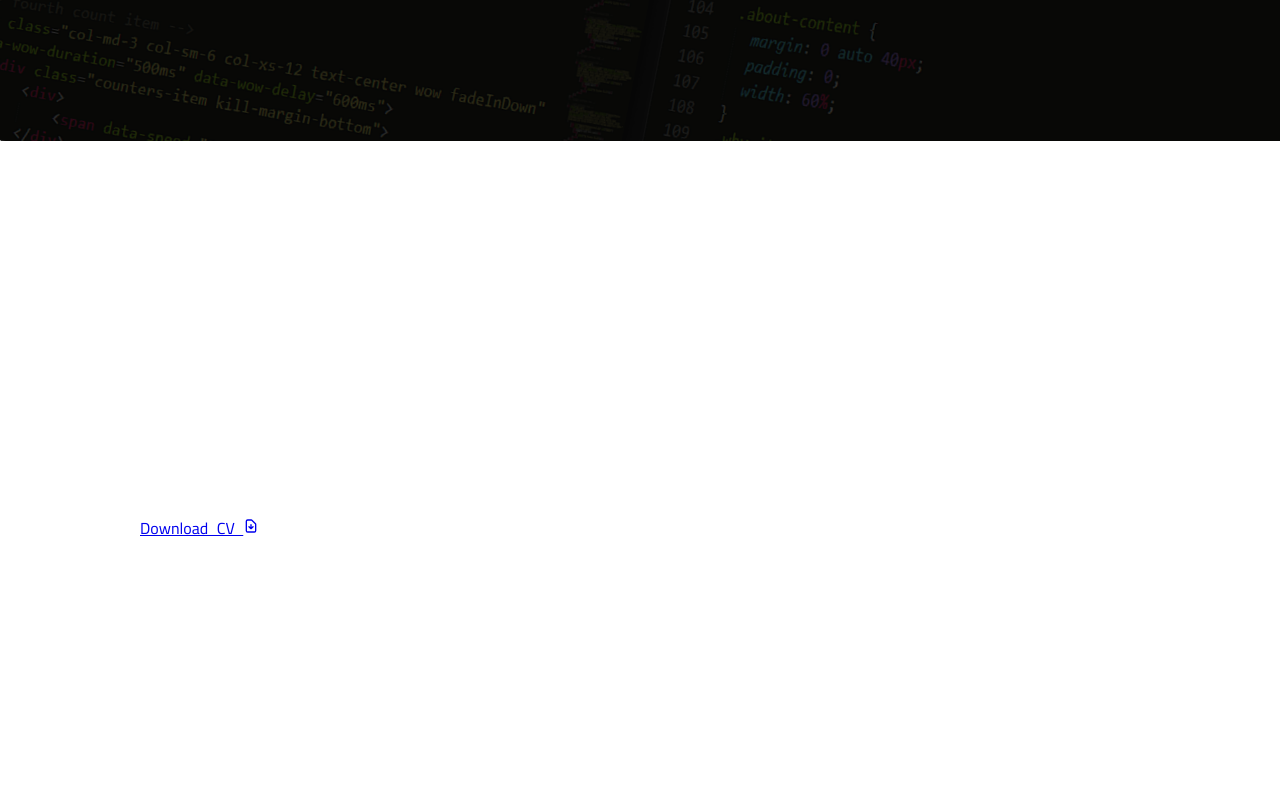
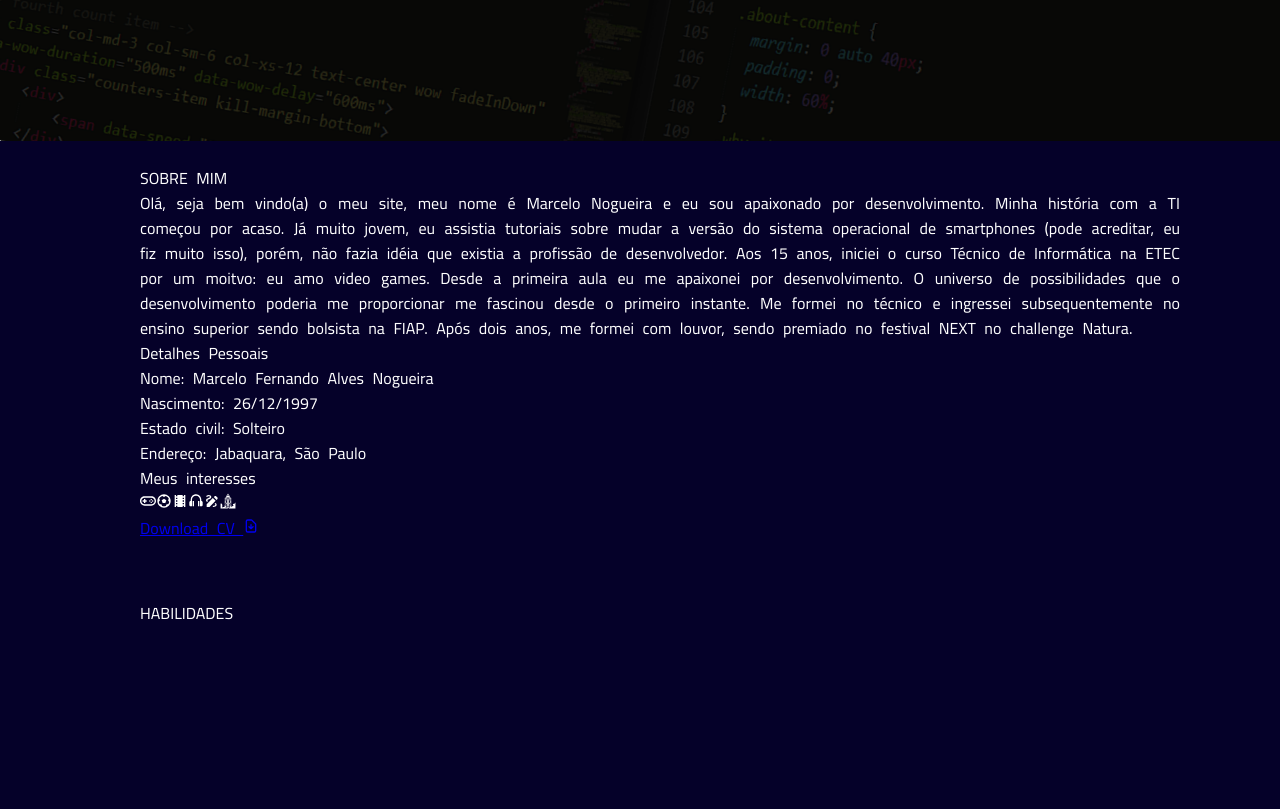
Before and after one commit to Mafealno/curriculum-vitae, a React (Create React App) app: page / in a window 1280 px wide. Shown: the part 511-1320 px from the top of the page. Built offline with nearby package versions, Linux system fonts and the light colour scheme.

Commit message:
fix: ajuste estilo

```diff
--- a/src/App.css
+++ b/src/App.css
@@ -1,5 +1,5 @@
 #container-app {
-    background-color: var(--aux-color-1);
+    background-color: var(--primary-color);
     height: 100%;
     display: grid;
     grid-template-areas:
@@ -41,6 +41,12 @@ div.justify-between > span {
     color: var(--aux-color-2);
 }
 
+@media (max-width: 900px) {
+    .flex-900-col {
+        flex-direction: column !important;
+    }
+}
+
 @media (max-width: 800px) {
     .flex-800-col {
         flex-direction: column !important;
```
